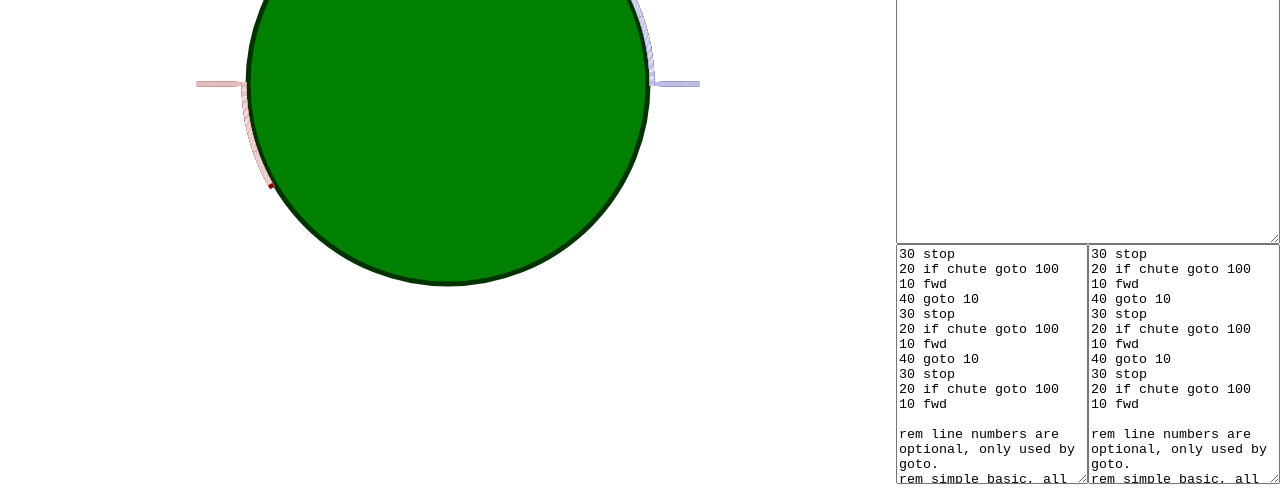
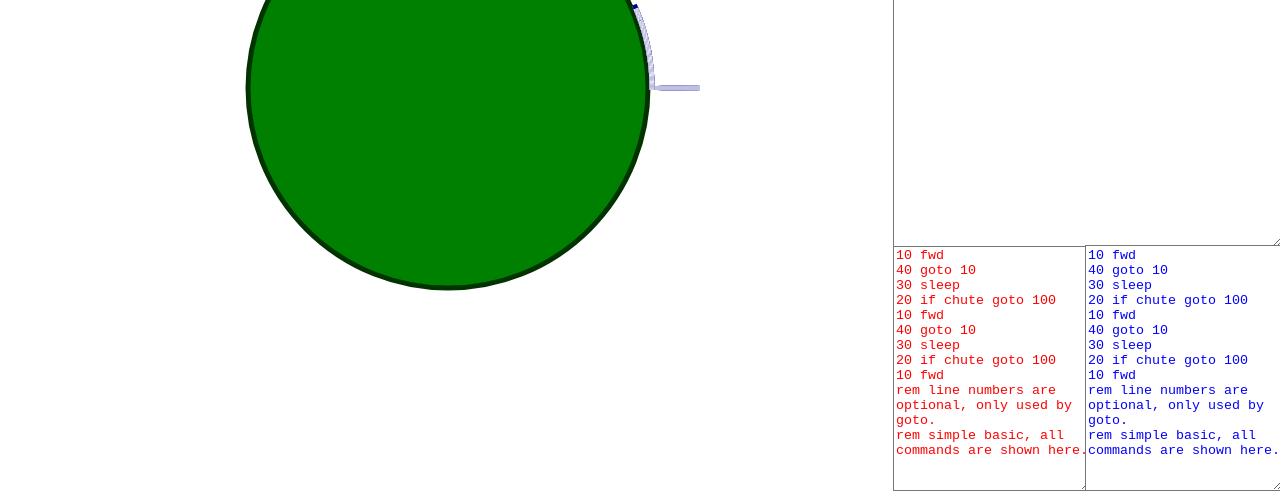
Before and after one commit to lionello/lunar-lander, a plain HTML site: page index.html in a window 1280 px wide. Shown: the part 316-808 px from the top of the page. Drawn offline with Linux system fonts and the light colour scheme.

Commit message:
Made 'if chute' more versatile

```diff
--- a/index.html
+++ b/index.html
@@ -1,16 +1,44 @@
+<!DOCTYPE html>
 <html>
     <head>
+        <style>
+body {
+    margin: 0em 0em;
+}
+textarea {
+    margin: -3px -3px;
+    border-width: 1px;
+}
+#canvas {
+    float: left;
+}
+#basic {
+    width: 30vw;
+    height: 70vh;
+}
+#log1 {
+    color: red;
+    width: 15vw;
+    height: 30vh;
+    float: left;
+}
+#log2 {
+    color: blue;
+    width: 15vw;
+    height: 30vh;
+}
+        </style>
     </head>
-    <body style="margin: 0em 0em">
-        <canvas id="canvas" style="float:left;">
-        </canvas>
-        <textarea id="basic" style="width: 30vw; height: 70vh;">
+    <body>
+        <a href="https://github.com/lionello/lunar-lander/"><img style="position: absolute; top: 0; left: 0; border: 0;" src="https://camo.githubusercontent.com/567c3a48d796e2fc06ea80409cc9dd82bf714434/68747470733a2f2f73332e616d617a6f6e6177732e636f6d2f6769746875622f726962626f6e732f666f726b6d655f6c6566745f6461726b626c75655f3132313632312e706e67" alt="Fork me on GitHub" data-canonical-src="https://s3.amazonaws.com/github/ribbons/forkme_left_darkblue_121621.png"></a>
+        <canvas id="canvas">No HTML5?</canvas>
+        <textarea id="basic">
 rem Simple basic, all commands are shown here.
 rem Line numbers are optional, only used by goto.
 
 10 fwd
 20 if chute goto 100
-30 stop
+30 sleep
 40 goto 10
 
 100 fwd
@@ -18,8 +46,8 @@ rem Line numbers are optional, only used by goto.
 120 turn
 130 goto 100
 </textarea>
-        <textarea id="log1" style="width: 15vw; height: 30vh; float: left;"></textarea>
-        <textarea id="log2" style="width: 15vw; height: 30vh;"></textarea>
+        <textarea id="log1"></textarea>
+        <textarea id="log2"></textarea>
         <script>
 document.getElementById('basic').addEventListener('change', e => {
     window.localStorage.setItem('code', e.target.value);
@@ -31,7 +59,7 @@ if (allcode) {
 }
 
 var canvas = document.getElementById('canvas');
-canvas.width = document.body.clientWidth * 0.7;
+canvas.width = document.body.clientWidth * 7 / 10;
 canvas.height = document.body.clientHeight;
 var context = canvas.getContext('2d');
 var centerX = canvas.width / 2;
@@ -57,8 +85,8 @@ function drawRobot(r, height) {
     circle(centerX, centerY, radius+(height||3), r - 0.01, r + 0.01);
 }
 
-var chute1 = 0;//Math.round(Math.random() * 36)*10;
-var chute2 = 180;//Math.round(Math.random() * 36)*10;
+var chute1 = 0;
+var chute2 = Math.trunc(1 + Math.random() * 35)*10;
 
 function sameSpot(p1, p2) {
     var diff = Math.abs(p1 - p2) % 360;
@@ -74,19 +102,22 @@ function log(str,id) {
     document.getElementById('log'+id).value = str+"\n" + document.getElementById('log'+id).value;
 }
 
+// Replace consecutive whitespace with a single space
 var program = document.getElementById('basic').value.toLowerCase().split(/\n/g);
 var labels = {};
-for (var x in program) {
-    var regex = /^([0-9]+)? *(fwd|turn|goto|stop|if chute goto|rem .*|sleep)? *([0-9]+)? *$/gi
-    var match = regex.exec(program[x]);
+program = program.map(function(line,index) {
+    var regex = /^ *([0-9]+)? *(if chute )?(fwd|turn|goto|stop|rem.*|sleep) *([0-9]+)? *$/gi
+    var match = regex.exec(line);
     if (!match) {
-        if (!program[x].startsWith('rem')) {
-            log("Syntax Error: "+program[x]);
-        }
+        if (line !== '') log("Syntax Error: "+line);
     }
-    else if (match[1]) labels[match[1]] = x;
-    program[x] = match;
-}
+    else {
+        // Record the label (if any)
+        if (match[1]) labels[match[1]] = index;
+        if (match[3].startsWith('rem')) match[2]="";
+    }
+    return match;
+});
 var ctr = 0;
 
 var sameDir = 0;//Math.random() < 0.5;
@@ -105,33 +136,30 @@ function runRobot(timestamp, r) {
     else {
 
         if (ctr == 0) {
-            while(1) {
+            r.speed = 0;
+            for (var max=0; max<9; ++max) {
                 var code = program[r.ip++];
+                if (!code) {
+                    continue;
+                }
                 log(code[0], r.id);
-                switch (code[2]) {
+                if (code[2] === 'if chute ') {
+                    if (!isChute(r.pos))
+                        continue;
+                }
+                switch (code[3]) {
                     case "fwd":
                         r.speed = r.dir ? maxspeed : -maxspeed;
                         break;
                     case "turn":
                         r.dir = !r.dir;
                         continue;
-                    case null:
-                    case "":
-                        continue;
-                    case "if chute goto":
-                        if (!isChute(r.pos)) continue;
                     case "goto":
                         var oldip = r.ip-1;
-                        r.ip = labels[code[3]];
+                        r.ip = labels[code[4]];
                         if (r.ip != oldip) continue;
-                    default:
-                        if (code[2].startsWith('rem'))
-                            continue;
-                        log("Invalid command: "+code[0]);
-                    case undefined:
                     case "sleep":
                     case "stop":
-                        r.speed = 0;
                         break;
                 }
                 break;
@@ -155,7 +183,8 @@ function drawFrame(timestamp) {
         window.requestAnimationFrame(drawFrame);
     }
     else {
-        log("Found you!");
+        log("Found you!",1);
+        log("Found you!",2);
     }
 }
 
```
